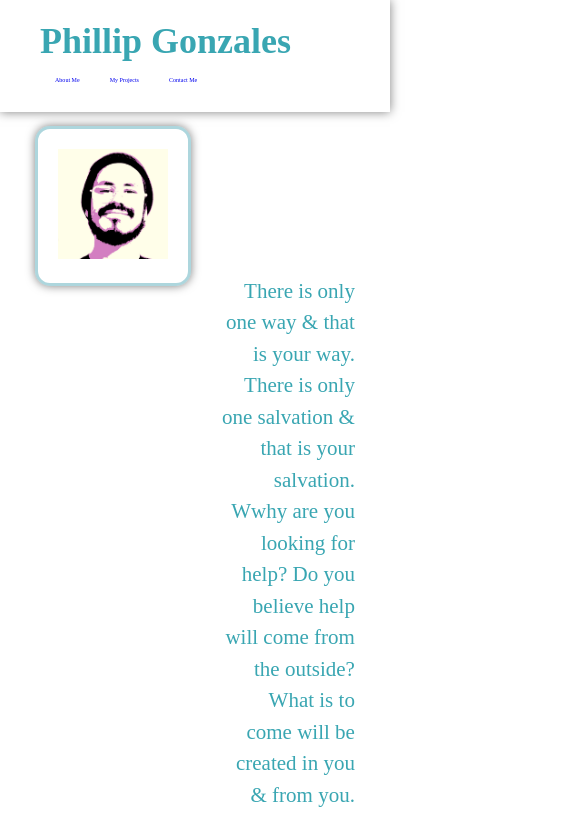
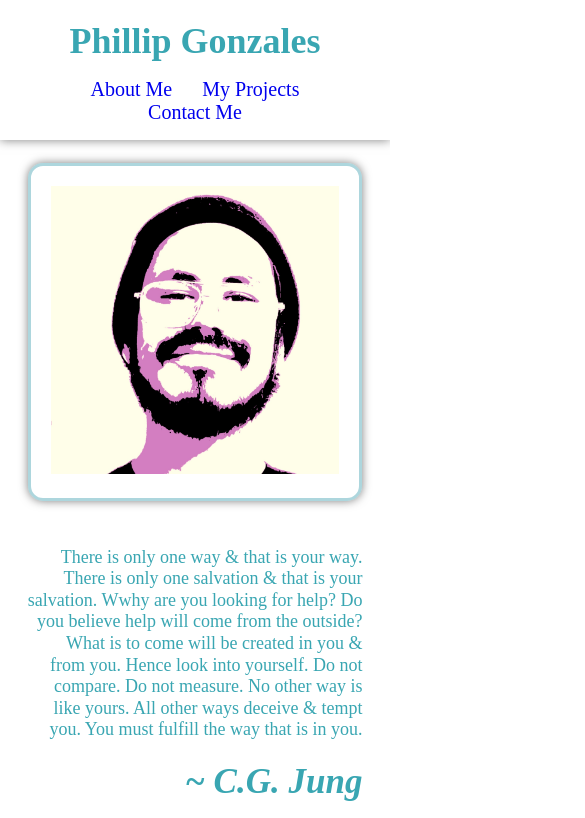
Before and after one commit to chill-phil/pro-portfolio, a plain HTML site: page index.html in a window 390 px wide. Shown: the top 818 px of the page, 585 px wide, since content can reach past the window. Drawn offline with Linux system fonts and the light colour scheme.

Commit message:
added media querries for responsiveness

```diff
--- a/assets/css/styles.css
+++ b/assets/css/styles.css
@@ -61,9 +61,7 @@ header nav ul li a {
 
 .hero-img  {
     border: 3px solid #39a6;
-    background-color: var(--secondary-color);;
     padding: 20px;
-    color: var(--secondary-color);
     width: 40%;
     margin: 3.5%;
     box-shadow: 0 0 10px rgba(0, 0, 0, 0.5);
@@ -219,8 +217,7 @@ footer {
 
 
 /* SECTIONS GENERAL */
-
-.section-title {
+  .section-title {
     font-size: 48px;
     border-bottom: 3px solid;
     color: var(--text-color);
@@ -230,10 +227,113 @@ footer {
     width: 700px;
 }
 
-/* SECTION GENERAL END */
-
 
 /* Utilitites */
 .flex-row {
     display: flex;
 }
+
+
+
+/* MEDIA QUERY FOR SMALLER DESKTOP SCREENS AND SMALLER */
+@media screen and (max-width: 980px) {
+    header {
+      padding-bottom: 0;
+      justify-content: center;
+      position: -webkit-sticky;
+      position: sticky;
+      top: 0;
+      position: relative
+    }
+
+    header h1 {
+      width: 100%;
+      text-align: center;
+    }
+
+    header nav ul {
+      margin-top: 10px;
+      margin-bottom: 10px;
+      width: 100%;
+      justify-content: center;
+    }
+
+    header nav ul li a {
+      font-size: 20px;
+    }
+
+    footer h2, footer div {
+      text-align: center;
+      width: 100%;
+    }
+
+    .heroQuote{
+        padding: 30px 0px 50px 0px;;
+        line-height: 1.2;
+    }
+
+    .heroQuote h3 {
+        padding-top: 20px;
+        font-size: 35px
+    }
+
+    .section-title {
+      width: 75%;
+    }
+
+    .projects {
+        width: 75%;
+    }
+
+    .main-project {
+        width: 100%;
+    }
+
+    .sub-project {
+        width: 100%
+    }
+
+/* MEDIA QUERY FOR TABLETS AND SMALLER */
+@media screen and (max-width: 768px) {
+    section {
+        padding: 30px 15px;
+    }
+
+    .hero-img  {
+        padding: 20px;
+        width: 50%;
+    }
+
+    .heroQuote{
+        padding: 20px 0px 0px 0px;
+        font-size: 18px;
+        line-height: 1.2;
+    }
+
+    .heroQuote h3 {
+        padding-top: 20px;
+        font-size: 35px
+    }
+}
+
+
+/* MEDIA QUERY FOR MOBILE PHONES AND SMALLER */
+@media screen and (max-width: 575px) {
+
+    section {
+        padding: 10px 15px;
+    }
+
+    .hero-img {
+        width: 100%;
+    }
+
+    .heroQuote {
+        width: 100%;
+    }
+
+    #aboutMe {
+        padding: 0 0 50px 0;
+    }
+
+}
```
Also changed, not shown: index.html (+1 -0 lines).
